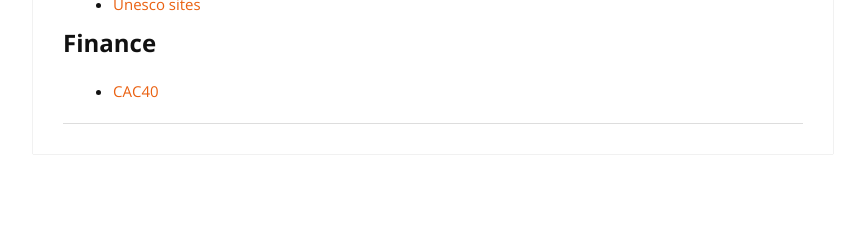
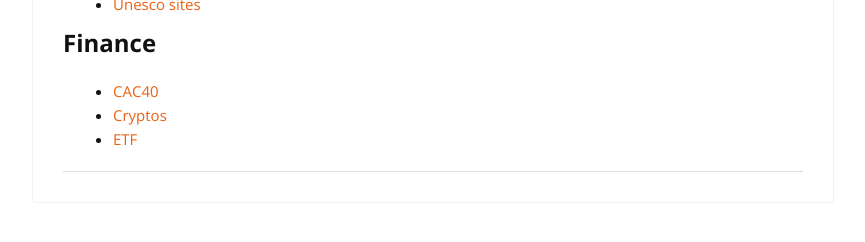
Before and after one commit to cylmat/cylmat.github.io, a Jekyll site: the page built from _pages/lists.md, in a window 1280 px wide. Shown: the part 474-716 px from the top of the page, without its empty margins (207-1072 px from the left). Built offline with Jekyll 4.4.1, drawn with Linux system fonts in a browser that asks for light colours; nearby versions of some CDN libraries.

Commit message:
Update lists.md

```diff
--- a/_pages/lists.md
+++ b/_pages/lists.md
@@ -19,3 +19,5 @@ permalink: /lists/
 ## Finance
 
 - [CAC40](https://www.boursier.com/indices/composition/cac-40-FR0003500008,FR.html)
+- [Cryptos](https://crypto.com/price)
+- [ETF](https://www.marketwatch.com/tools/top-25-etfs)
```
